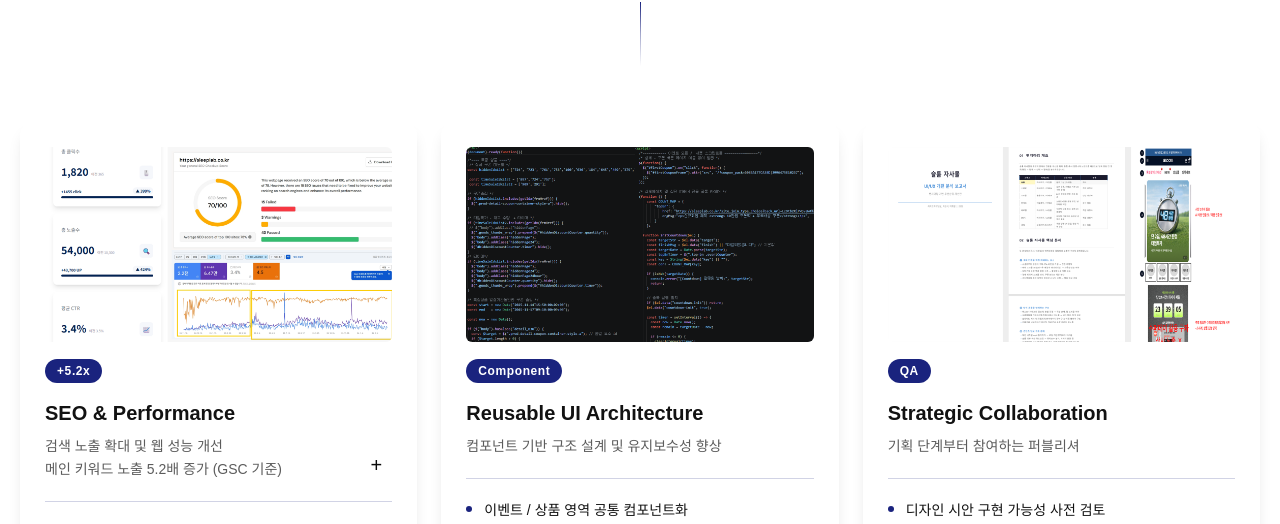
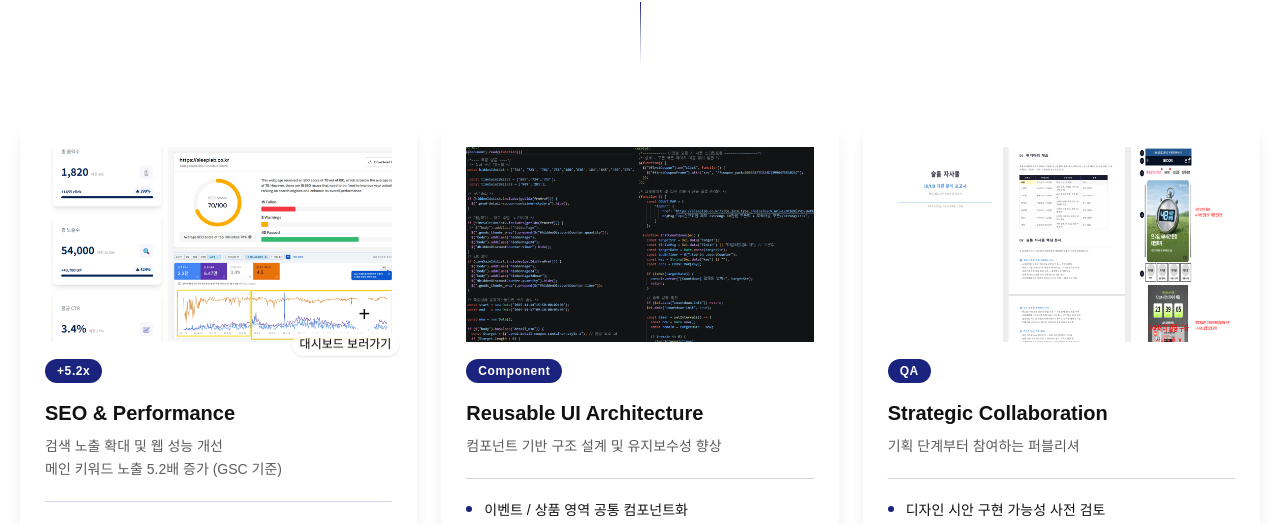
Before and after one commit to hg231049/Dles_Portfolio, a React (Vite) app: page / in a window 1280 px wide. Shown: the part 3213-3737 px from the top of the page. Built offline with nearby package versions, Linux system fonts and the light colour scheme.

Commit message:
대시보드 툴팁 추가

```diff
--- a/src/components/Competencies.tsx
+++ b/src/components/Competencies.tsx
@@ -10,8 +10,27 @@ export const Competencies = () => {
           key={item.id}
           className="rounded-md md:rounded-xl bg-white/45 backdrop-blur-md border border-white/40 p-6 shadow-lg transition-all duration-300 hover:-translate-y-1 hover:shadow-2xl"
         >
-          <div className="thumbs mb-4 overflow-hidden rounded-sm md:rounded-sm">
+       <div className="relative thumbs mb-4">
+          <span className="overflow-hidden rounded-sm md:rounded-sm">
             <img src={item.thumbs} alt={item.title} />
+          </span>
+
+            {item.link && (
+              <>
+                <div className="view-btn absolute bottom-3 right-3">
+                  <div className="text-xl font-light text-subText w-8 h-8 flex items-center justify-center bg-white rounded-full cursor-pointer">
+                    <Link to={item.link}>+</Link>
+                  </div>
+                </div>
+
+                <div className="inline-block absolute bottom-[-35px] lg:bottom-[-10%] right-[-2%] px-2 py-1 text-xs bg-white/70 backdrop-blur-xl rounded-2xl text-black shadow-sm whitespace-nowrap pointer-events-none
+                                animate-bounce-slow
+                                after:content-[''] after:absolute after:bottom-full after:right-[30px]
+                                after:border-[6px] after:border-transparent after:border-b-white/70 after:backdrop-blur-xl">
+                  {item.linkToolTip}
+                </div>
+              </>
+            )}
           </div>
           {/* badge */}
             <div className="mb-4">
@@ -19,7 +38,8 @@ export const Competencies = () => {
                 {item.badge}
               </span>
             </div>
-          <div className="flex items-end justify-between gap-4">
+
+          <div className="flex flex-col gap-2">
             <div>
               {/* title */}
               <h3 className="text-xl font-black text-text-color">{item.title}</h3>
@@ -28,11 +48,6 @@ export const Competencies = () => {
                 {item.subtitle}
               </p>
             </div>
-            {item.link && (
-                <div className="view-btn text-xl font-light text-subText w-8 h-8 flex items-center justify-center bg-white rounded-full cursor-pointer">
-                  <Link to={item.link}>+</Link>
-                </div>
-              )}
           </div>
 
 
--- a/src/data/competencies.ts
+++ b/src/data/competencies.ts
@@ -7,6 +7,7 @@ interface CompetenciesItems {
     subtitle: string;
     thumbs: string,
     link?:string;
+    linkToolTip?:string;
     points:string[];
 }
 
@@ -19,6 +20,7 @@ export const competencies:CompetenciesItems[] = [
       "검색 노출 확대 및 웹 성능 개선\n메인 키워드 노출 5.2배 증가 (GSC 기준)",
     thumbs: dashboardThumb,
     link:"./Dashboard",
+    linkToolTip:"대시보드 보러가기",
     points: [
       "시맨틱 마크업 구조 개선 및 메타데이터 최적화",
       "Lighthouse 기준 LCP / CLS 등 핵심 지표 개선",
--- a/src/index.css
+++ b/src/index.css
@@ -275,3 +275,16 @@ body.modal-open header {
     @apply font-sans;
   }
 }
+@theme {
+  --animate-bounce-slow: float 2s ease-in-out infinite;
+
+  @keyframes float {
+    0%, 100% {
+      transform: translateY(0);
+    }
+
+    50% {
+      transform: translateY(-6px);
+    }
+  }
+}
--- a/tailwind.config.js
+++ b/tailwind.config.js
@@ -14,10 +14,15 @@ export default {
         'gradient-flow': {
           '0%': { 'background-position': '200% center' },
           '100%': { 'background-position': '0% center' },
+        },
+        float: {
+          '0%, 100%': { transform: 'translateY(0)' },
+          '50%': { transform: 'translateY(-6px)' }, // 위로 6px만큼 부드럽게 들려 올라감
         }
       },
       animation: {
         'gradient-flow': 'gradient-flow 3s linear infinite',
+        'bounce-slow': 'float 2s ease-in-out infinite',
       },
     },
   },
```
